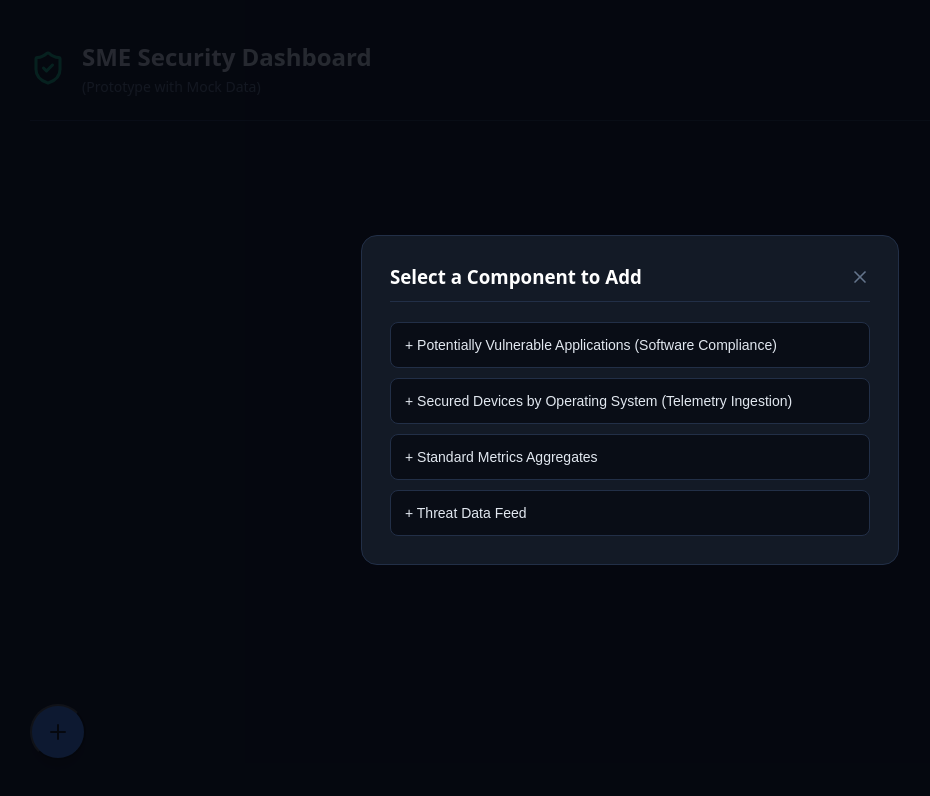
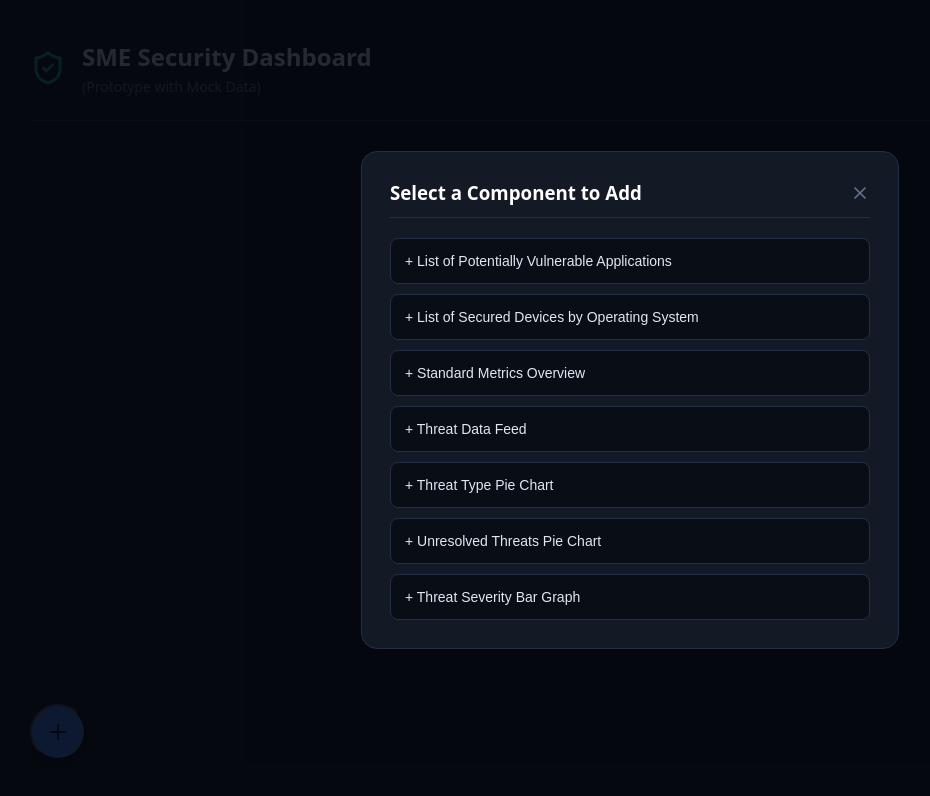
Before and after one commit to angzhenma/dashboard-app, a React (Vite) app: page / in a window 1280 px wide. Both pictures are taken after a click on the button 68 px from the left and 732 px from the top of the page. Shown: the top 796 px of the page, without its empty margins (10-940 px from the left). Built offline with nearby package versions, Linux system fonts and the light colour scheme.

Commit message:
Added all component types to the component addition menu

```diff
--- a/src/App.tsx
+++ b/src/App.tsx
@@ -147,6 +147,7 @@ export default function App() {
     }));
   };
 
+  // CARD TYPES AND DESIGN
   const renderCardContent = (type: string) => {
     switch (type) {
       case "threats":
@@ -552,7 +553,7 @@ export default function App() {
       case "Low":
         return "var(--soc-green)";
       default:
-        return "var(--soc-subtext)";
+        return "var(--soc-gray)";
     }
   };
 
@@ -751,7 +752,7 @@ export default function App() {
         <Plus size={24} />
       </button>
 
-      {/*MODAL LAYER*/}
+      {/*COMPONENT ADDITION MENU*/}
       {isMenuOpen && (
         <div style={modalOverlayStyle}>
           <div style={modalContentStyle}>
@@ -797,8 +798,9 @@ export default function App() {
                   )
                 }
               >
-                + Potentially Vulnerable Applications (Software Compliance)
+                + List of Potentially Vulnerable Applications
               </button>
+
               <button
                 style={menuOptionStyle}
                 onClick={() =>
@@ -808,8 +810,9 @@ export default function App() {
                   )
                 }
               >
-                + Secured Devices by Operating System (Telemetry Ingestion)
+                + List of Secured Devices by Operating System
               </button>
+
               <button
                 style={menuOptionStyle}
                 onClick={() =>
@@ -819,8 +822,9 @@ export default function App() {
                   )
                 }
               >
-                + Standard Metrics Aggregates
+                + Standard Metrics Overview
               </button>
+
               <button
                 style={menuOptionStyle}
                 onClick={() =>
@@ -831,6 +835,42 @@ export default function App() {
                 }
               >
                 + Threat Data Feed
+              </button>
+
+              <button
+                style={menuOptionStyle}
+                onClick={() =>
+                  addCardToDashboard(
+                    "threatTypePie",
+                    "Threats by Type"
+                  )
+                }
+              >
+                + Threat Type Pie Chart
+              </button>
+
+              <button
+                style={menuOptionStyle}
+                onClick={() =>
+                  addCardToDashboard(
+                    "unresolvedPie",
+                    "Unresolved Threats"
+                  )
+                }
+              >
+                + Unresolved Threats Pie Chart
+              </button>
+
+              <button
+                style={menuOptionStyle}
+                onClick={() =>
+                  addCardToDashboard(
+                    "severityBar",
+                    "Threats by Severity"
+                  )
+                }
+              >
+                + Threat Severity Bar Graph
               </button>
             </div>
           </div>
```
